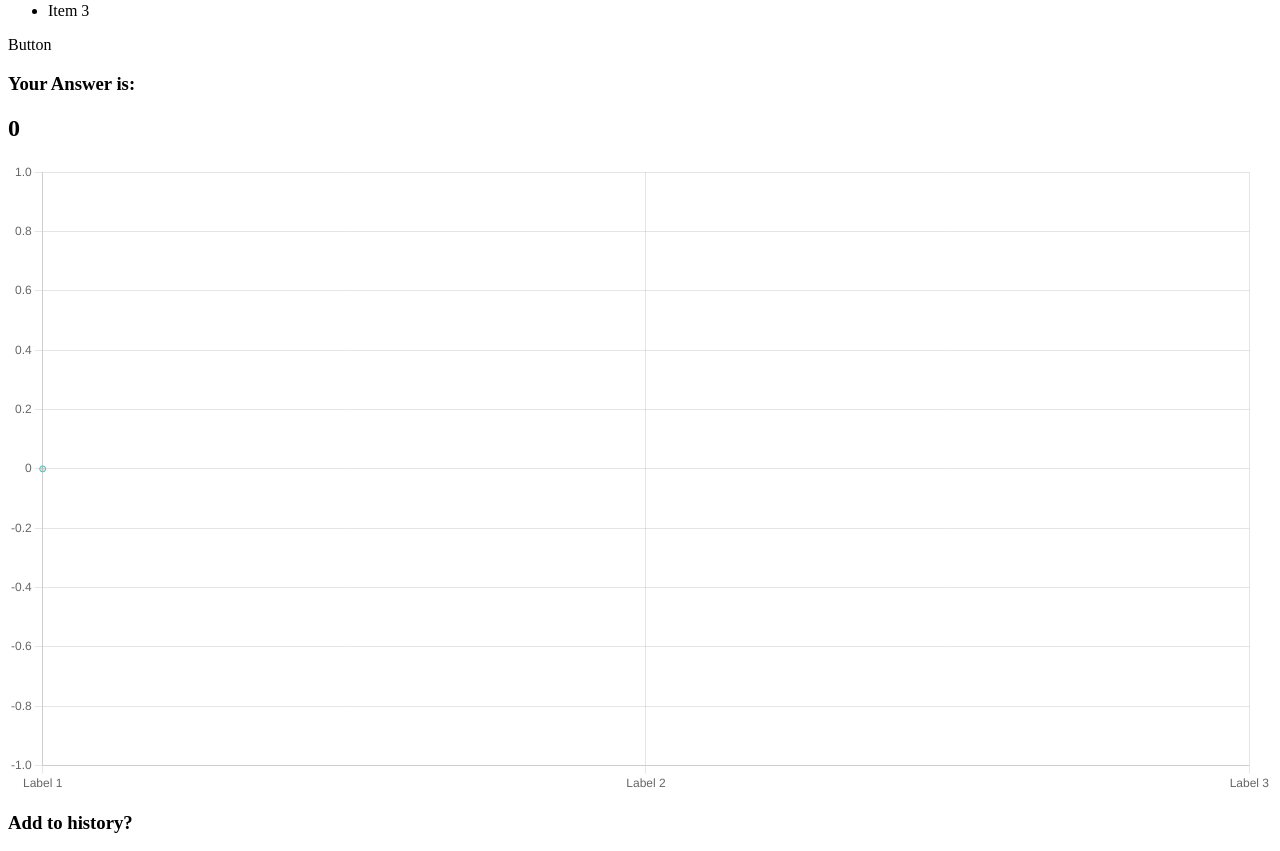
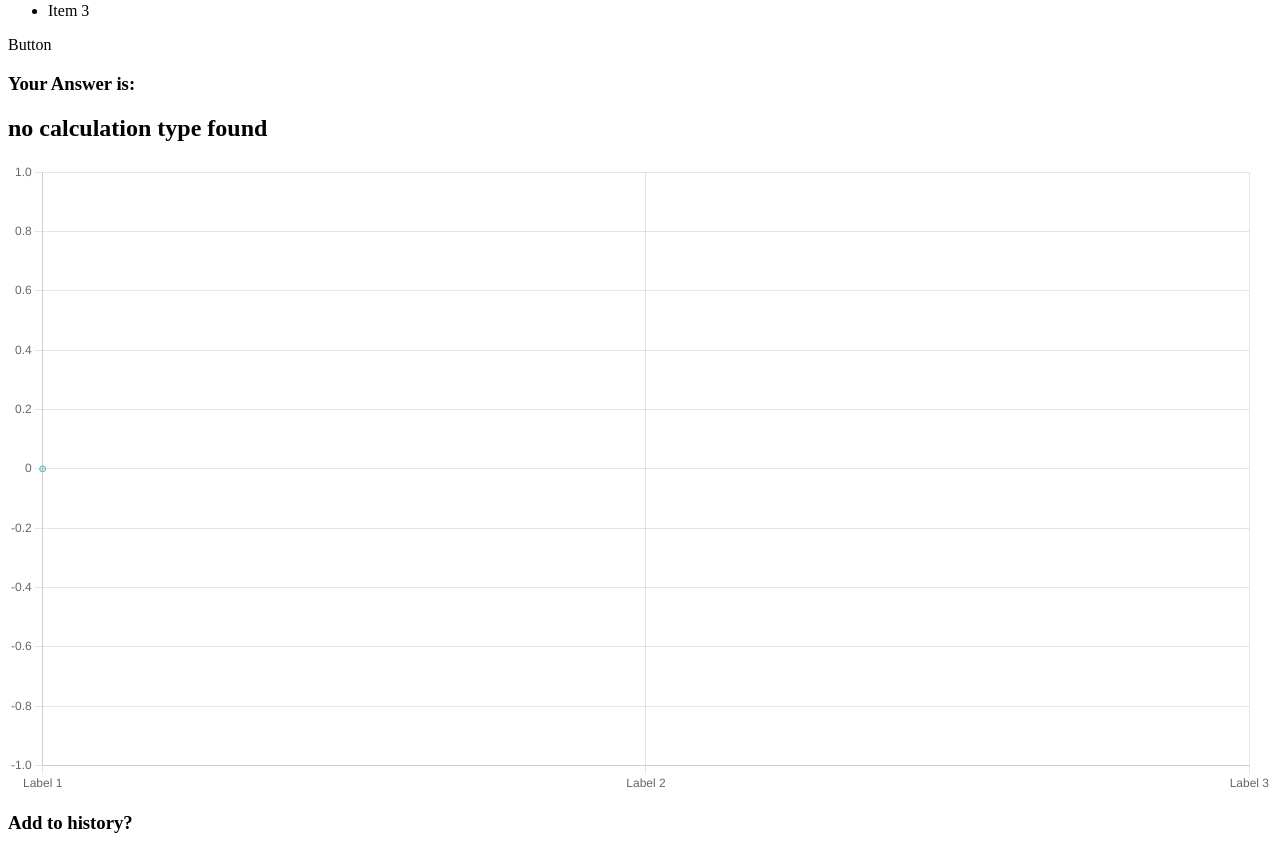
Before and after one commit to jfvasil/stats-app-react-ts, a React (Vite) app: page /results in a window 1280 px wide. Shown: the part 1466-2317 px from the top of the page. Built offline with nearby package versions, Linux system fonts and the light colour scheme.

Commit message:
fixed params, added function for correct calculations

```diff
--- a/package.json
+++ b/package.json
@@ -14,7 +14,7 @@
     "react": "^18.2.0",
     "react-chartjs-2": "^5.2.0",
     "react-dom": "^18.2.0",
-    "react-router-dom": "^6.15.0"
+    "react-router-dom": "^6.16.0"
   },
   "devDependencies": {
     "@tailwindcss/typography": "^0.5.10",
--- a/src/components/DataEntry.tsx
+++ b/src/components/DataEntry.tsx
@@ -1,18 +1,17 @@
-import { useState } from "react"
 import Button from "../components/Button"
 
+type DataEntryProps = {
+    data: string
+    handleSetData: React.ChangeEventHandler<HTMLInputElement>
+    handleSubmit:React.ReactEventHandler<HTMLButtonElement>
+}
 
-const DataEntry = () => {
+
+const DataEntry = ({data, handleSetData, handleSubmit} : DataEntryProps) => {
 
 
 
-const [data, setData] = useState('')
 
-const handleSubmit = () : void => {
-    localStorage.setItem('data', JSON.stringify(data))
-    console.log(data)
-    setData('')
-}
 
   return (
    <section className=" container h-full flex flex-col justify-evenly">
@@ -21,7 +20,7 @@ const handleSubmit = () : void => {
         <span>Be sure to keep them in this format "........."</span>
         <form className="form-control">
             <input type='text' placeholder="Enter data here"
-            onChange = {(e) => setData(e.target.value)}
+            onChange = {handleSetData}
             value={data}
             className="input input-bordered input-secondary w-full max-w-xs" />
         </form>
--- a/src/pages/Calculation.tsx
+++ b/src/pages/Calculation.tsx
@@ -3,18 +3,30 @@ import Header from "../components/Header"
 import Footer from "../components/Footer"
 import DataEntry from "../components/DataEntry"
 import React, {ChangeEvent, useState} from 'react'
+import { createSearchParams, useNavigate } from "react-router-dom"
+
+const Calculation = () => {
+const navigate = useNavigate()
+const [calculation, setCalculation] = useState('')
+const [data, setData] = useState('')
+
+  const handleCalcultionSelection = (e :React.ChangeEvent<HTMLSelectElement>) : void => {
+    setCalculation(e.target.value)
+  }
 
 
-const Calculation = () => {
+  const handleSubmit = () : void => {
+    localStorage.setItem('data', JSON.stringify(data))
+    console.log(data)
+    setData('')
 
-const [calculation, setCalculation] = useState('')
-
-
-  const handleCalcultionSelection = (e :React.ChangeEvent<HTMLSelectElement>) => {
-    setCalculation(e.target.value)
-    history.push(`/results?data=${encodeURIComponent(JSON.stringify(calculation))}`)
-
-  }
+    navigate({
+      pathname: '/results',
+      search: `?${createSearchParams({
+        calType: calculation
+      })}`
+    })
+}
 
   const dropDownOptions = [
     'Mean',
@@ -35,7 +47,9 @@ const [calculation, setCalculation] = useState('')
          dropDownOptions={dropDownOptions} />
          {calculation &&
          <>
-        <DataEntry  />
+        <DataEntry data={data}
+        handleSetData={(e) => setData(e.target.value)}
+        handleSubmit={handleSubmit}/>
 
         </>}
       </div>
--- a/src/pages/Results.tsx
+++ b/src/pages/Results.tsx
@@ -3,8 +3,8 @@ import Footer from "../components/Footer"
 import SquareButton from "../components/SquareButton"
 import LineChart from "../components/LineChart"
 import { ChartData, ChartOptions } from 'chart.js'
-import {mean} from '../calculations/stats'
-
+import {mean, median, mode, deviation, range} from '../calculations/stats'
+import { useLocation } from "react-router-dom"
 
 
 const Results = () => {
@@ -12,6 +12,11 @@ const Results = () => {
     const dataString:string | null = localStorage.getItem('data')
     let data:string = dataString ? JSON.parse(dataString) : ''
     let numberData = data.split(' ').map(el => Number(el))
+
+    const location = useLocation()
+    const queryParams = new URLSearchParams(location.search)
+    const calType = queryParams.get('calType')
+
 
     const chartData: ChartData<'line'> = {
         labels: ['Label 1', 'Label 2', 'Label 3'],
@@ -27,6 +32,25 @@ const Results = () => {
         ],
     }
 
+    const calculateData = (data:number[] ) => {
+      let cal = calType?.toLocaleLowerCase()
+      if(cal === 'mean'){
+        return mean(data)
+      } else if(cal === 'median'){
+        return median(data)
+      } else if(cal === 'mode'){
+        return mode(data)
+      } else if(cal === 'range'){
+        return range(data)
+      } else if(cal === 'deviation'){
+        return deviation(data)
+      } else{
+        return 'no calculation type found'
+      }
+    }
+
+
+
 
 
   return (
@@ -34,7 +58,7 @@ const Results = () => {
     <Header />
     <section className="min-h-screen flex flex-col items-center justify-center">
         <h1 className="text-3xl">Your Answer is: </h1>
-        <h2 className="underline text-5xl mt-5">{mean(numberData)}</h2>
+        <h2 className="underline text-5xl mt-5">{calculateData(numberData)}</h2>
     </section>
     <LineChart chartData={chartData}/>
     <section>
```
Also changed, not shown: 1 other file (tests, documents, lock files or other folders).
